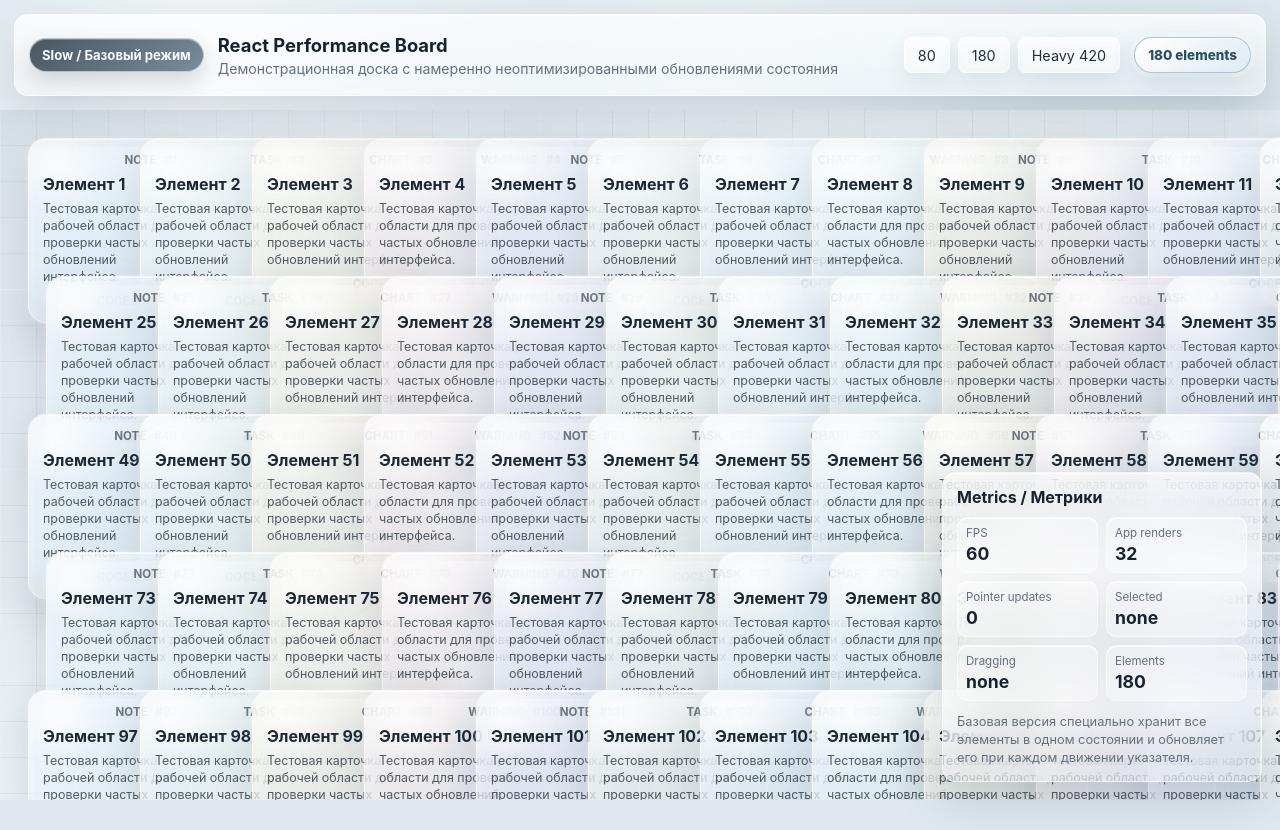
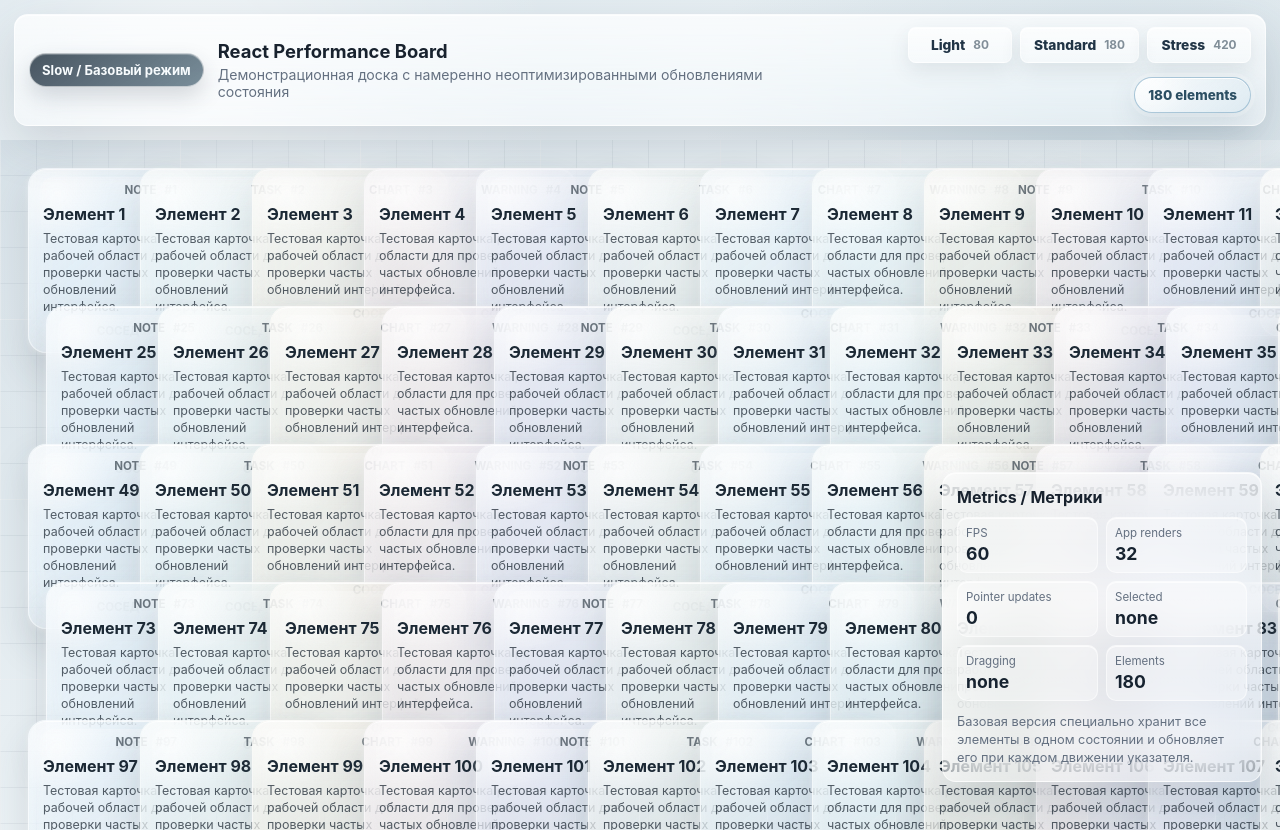
Before and after one commit to Estisui/react-performance-board, a React (Vite) app: page / in a window 1280 px wide. Before the commit the page ends 800 px from the top, so only its background shows below. Built offline with nearby package versions, Linux system fonts and the light colour scheme.

Commit message:
style: change metrics styling

```diff
--- a/src/styles.css
+++ b/src/styles.css
@@ -144,6 +144,26 @@
   align-items: center;
   flex-wrap: wrap;
   gap: 8px;
+}
+
+.presetButton {
+  display: inline-flex;
+  align-items: center;
+  gap: 8px;
+  min-width: 104px;
+  justify-content: center;
+}
+
+.presetName {
+  color: #213446;
+  font-size: 0.86rem;
+  font-weight: 800;
+}
+
+.presetValue {
+  color: rgba(55, 75, 91, 0.62);
+  font-size: 0.74rem;
+  font-weight: 700;
 }
 
 .itemCount {
--- a/src/widgets/toolbar/ui/Toolbar.tsx
+++ b/src/widgets/toolbar/ui/Toolbar.tsx
@@ -18,14 +18,17 @@
 
       <div className="toolbarActions">
         <div className="presetGroup" aria-label="Количество элементов">
-          <button type="button" onClick={() => onGenerate(80)}>
-            80
+          <button type="button" className="presetButton" onClick={() => onGenerate(80)}>
+            <span className="presetName">Light</span>
+            <span className="presetValue">80</span>
           </button>
-          <button type="button" onClick={() => onGenerate(DEFAULT_ITEM_COUNT)}>
-            {DEFAULT_ITEM_COUNT}
+          <button type="button" className="presetButton" onClick={() => onGenerate(DEFAULT_ITEM_COUNT)}>
+            <span className="presetName">Standard</span>
+            <span className="presetValue">{DEFAULT_ITEM_COUNT}</span>
           </button>
-          <button type="button" onClick={() => onGenerate(420)}>
-            Heavy 420
+          <button type="button" className="presetButton" onClick={() => onGenerate(420)}>
+            <span className="presetName">Stress</span>
+            <span className="presetValue">420</span>
           </button>
         </div>
         <span className="itemCount">{itemCount} elements</span>
```
